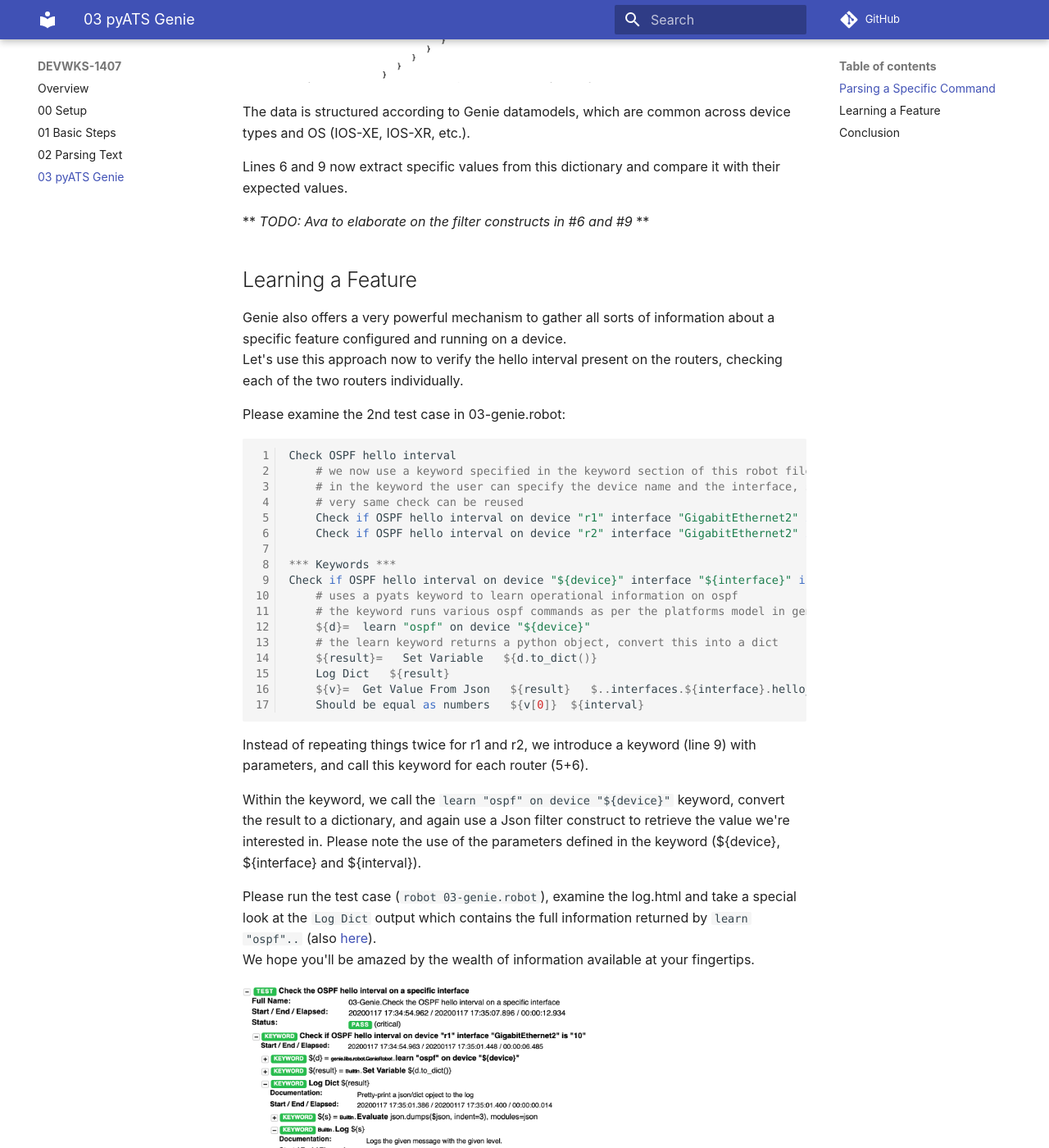
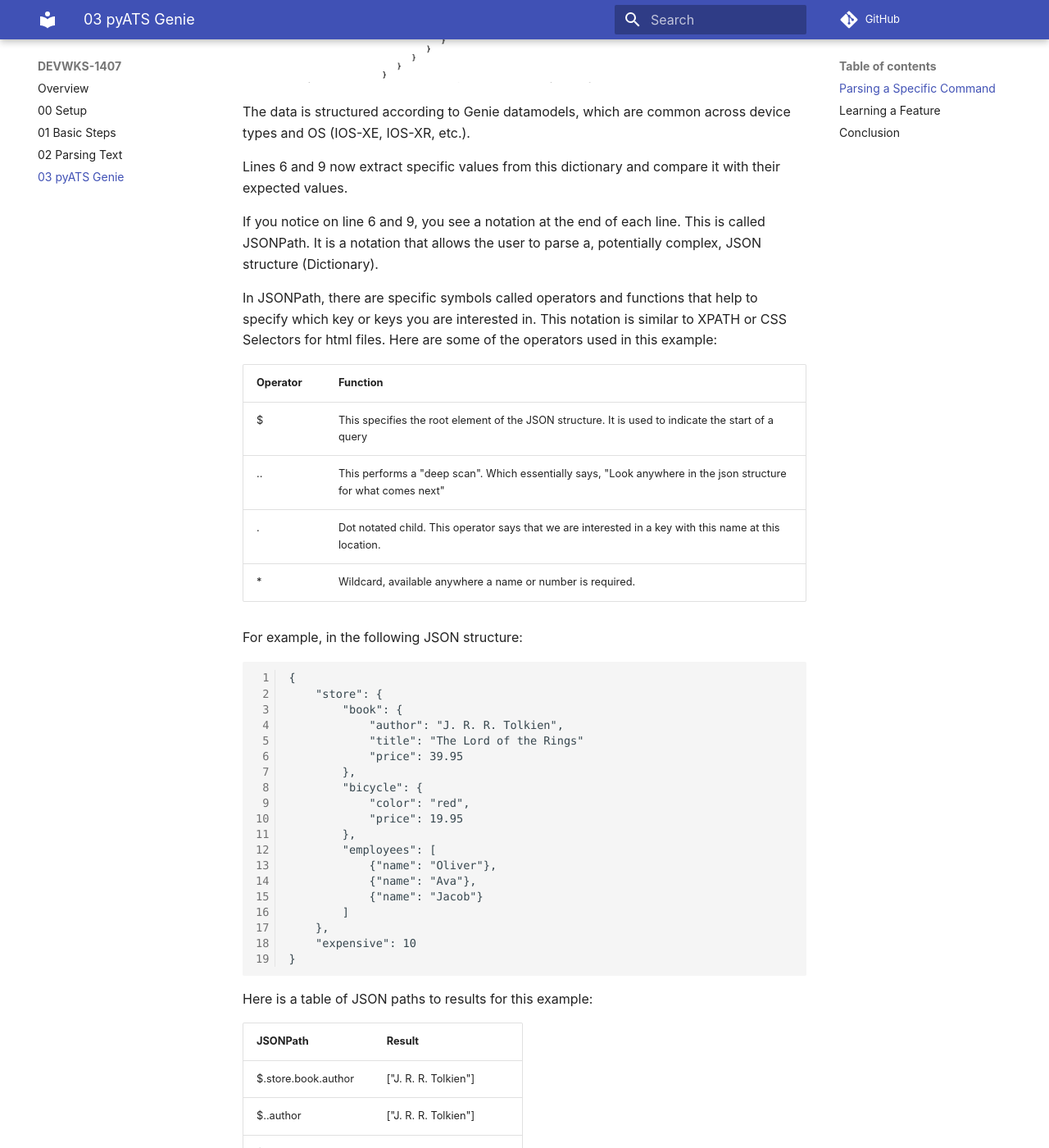
Before and after one commit to oboehmer/CLEUR20-CXTA, an MkDocs documentation site: the page built from docs/03-genie.md, in a window 1280 px wide and 1400 px high, scrolled down 2149 px. Shown: the whole window at 82% size. Built offline with MkDocs 1.6.1 and Material for MkDocs 9.7.7, drawn with Linux system fonts in a browser that asks for light colours; comment, search, counter and statistics services are not loaded; some of the changed text lies outside the part shown.

Commit message:
Added json path instructions

````diff
--- a/docs/03-genie.md
+++ b/docs/03-genie.md
@@ -42,8 +42,53 @@
 
 Lines 6 and 9 now extract specific values from this dictionary and compare it with their expected values.
 
-** _TODO: Ava to elaborate on the filter constructs in #6 and #9_ **
+If you notice on line 6 and 9, you see a notation at the end of each line. This is called JSONPath. It is a notation that allows the user to parse a, potentially complex, JSON structure (Dictionary).
 
+In JSONPath, there are specific symbols called operators and functions that help to specify which key or keys you are interested in. This notation is similar to XPATH or CSS Selectors for html files. Here are some of the operators used in this example:
+
+| Operator | Function |
+|----------|----------|
+|    $     | This specifies the root element of the JSON structure. It is used to indicate the start of a query |
+| .. | This performs a "deep scan". Which essentially says, "Look anywhere in the json structure for what comes next" |
+| .<name> | Dot notated child. This operator says that we are interested in a key with this name at this location. |
+| * | Wildcard, available anywhere a name or number is required. |
+
+For example, in the following JSON structure:
+
+```
+{
+    "store": {
+        "book": {
+            "author": "J. R. R. Tolkien",
+            "title": "The Lord of the Rings"
+            "price": 39.95
+        },
+        "bicycle": {
+            "color": "red",
+            "price": 19.95
+        },
+        "employees": [
+            {"name": "Oliver"},
+            {"name": "Ava"},
+            {"name": "Jacob"}
+        ]
+    },
+    "expensive": 10
+}
+```
+
+Here is a table of JSON paths to results for this example:
+
+| JSONPath | Result |
+|----------|--------|
+|$.store.book.author | ["J. R. R. Tolkien"] |
+|$..author | ["J. R. R. Tolkien"] |
+|$..price | [39.95, 19.95] |
+|$..employees.*.name | ["Oliver", "Ava", "Jacob"]
+
+It should be noted that JSONPath always returns a list of results, even when there is only one result, as JSONPaths do not always need to return a single result.
+
+To learn more about json path, click [here](https://github.com/json-path/JsonPath)
 
 ## Learning a Feature
 
````
